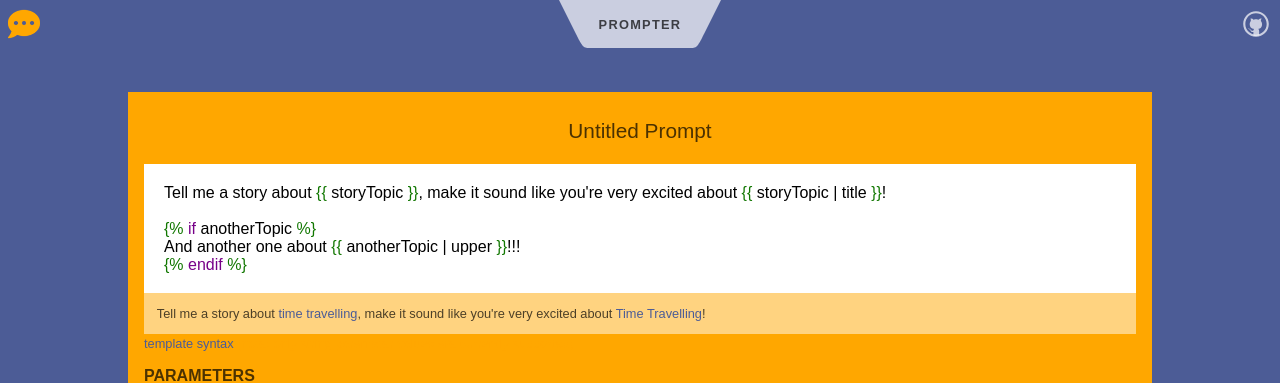
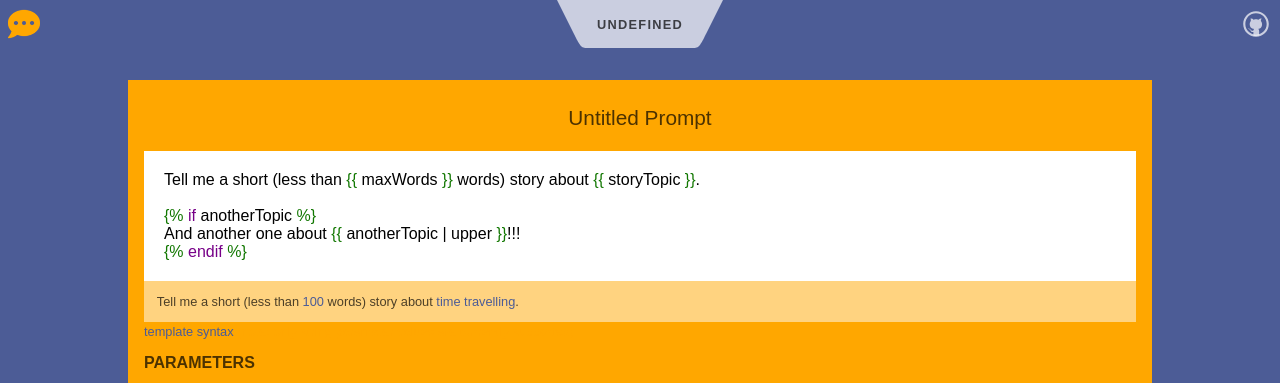
Before and after one commit to conversabile/prompter, a SvelteKit app in the folder prompter_app/: page / in a window 1280 px wide. Shown: the top 383 px of the page. Built offline with nearby package versions, Linux system fonts and the light colour scheme.

Commit message:
Parametrize site name with env variable

```diff
--- a/prompter_app/src/routes/+page.svelte
+++ b/prompter_app/src/routes/+page.svelte
@@ -1,9 +1,10 @@
 <script>
 	import PromptChainEditor from './PromptChainEditor.svelte';
+	import { env } from '$env/dynamic/public';
 </script>
 
 <svelte:head>
-	<title>Conversabile Prompter</title>
+	<title>{env.PUBLIC_SITE_NAME}</title>
 	<meta name="description" content="A Web UI for editing and sharing LLM prompts" />
 </svelte:head>
 
--- a/prompter_app/src/routes/+page.ts
+++ b/prompter_app/src/routes/+page.ts
@@ -1,3 +1,3 @@
 // since there's no dynamic data here, we can prerender
 // it so that it gets served as a static asset in production
-export const prerender = true;
+export const prerender = false;
--- a/prompter_app/src/routes/Header.svelte
+++ b/prompter_app/src/routes/Header.svelte
@@ -2,6 +2,7 @@
 	import { page } from '$app/stores';
 	import logo from '$lib/images/logofa-comment-dots-solid.png';
 	import github from '$lib/images/github.svg';
+	import { env } from '$env/dynamic/public';
 </script>
 
 <header>
@@ -17,7 +18,7 @@
 		</svg>
 		<ul>
 			<li>
-				<a href="/">Prompter</a>
+				<a href="/">{env.PUBLIC_SITE_NAME}</a>
 			</li>
 			<!-- <li aria-current={$page.url.pathname === '/' ? 'page' : undefined}>
 				<a href="/">Home</a>
--- a/prompter_app/src/routes/PromptChainEditor.svelte
+++ b/prompter_app/src/routes/PromptChainEditor.svelte
@@ -1,4 +1,5 @@
 <script lang="ts">
+	import { env } from '$env/dynamic/public';
   import { page } from '$app/stores';
   import { promptSchemaVersion, type PromptChain, type PromptPrediction } from '$lib/prompts';
   import PromptBox from './PromptBox.svelte';
@@ -11,8 +12,8 @@
     title: chainTitle,
     prompts: [{
       version: promptSchemaVersion,
-      prompt_text: "Tell me a story about {{ storyTopic }}, make it sound like you're very excited about {{ storyTopic | title }}!\n\n{% if anotherTopic %}\nAnd another one about {{ anotherTopic | upper }}!!!\n{% endif %}",
-      parameters_dict: {storyTopic: "time travelling"},
+      prompt_text: "Tell me a short (less than {{ maxWords }} words) story about {{ storyTopic }}.\n\n{% if anotherTopic %}\nAnd another one about {{ anotherTopic | upper }}!!!\n{% endif %}",
+      parameters_dict: {storyTopic: "time travelling", maxWords: "100"},
       title:  chainTitle,
       predictions: null
     }]
@@ -186,7 +187,7 @@
         {:else if ! openaiApiKey}
           <div class="predictionWarningMessage">
             <p>An OpenAI key must be provided for predictions</p>
-            <p><small style="font-style: oblique;">Prediction requests are sent directly from your browser. Your key won't be sent to Prompter server</small></p>
+            <p><small style="font-style: oblique;">Prediction requests are sent directly from your browser. Your key won't be sent to {env.PUBLIC_SITE_NAME} server</small></p>
           </div>
         {:else}
           <div class="predictionPlaceholderMessage">Click "Predict" or press Enter to send the prediction request</div>
--- a/prompter_app/src/routes/default/+page.svelte
+++ b/prompter_app/src/routes/default/+page.svelte
@@ -1,11 +1,13 @@
 <script>
+	import { env } from '$env/dynamic/public';
+
 	import Counter from '../Counter.svelte';
 	import welcome from '$lib/images/svelte-welcome.webp';
 	import welcome_fallback from '$lib/images/svelte-welcome.png';
 </script>
 
 <svelte:head>
-	<title>Conversabile Prompter</title>
+	<title>{env.PUBLIC_SITE_NAME}</title>
 	<meta name="description" content="Svelte demo app" />
 </svelte:head>
 
--- a/prompter_app/src/routes/p/[[chainId]]/+page.svelte
+++ b/prompter_app/src/routes/p/[[chainId]]/+page.svelte
@@ -1,11 +1,13 @@
 <script>
+	import { env } from '$env/dynamic/public';
+
 	import PromptChainEditor from '../../PromptChainEditor.svelte';
 	export let data;
 	const title = data.promptChain ? data.promptChain.prompts[0].title : "New Prompt";
 </script>
 
 <svelte:head>
-	<title>Conversabile Prompter - {title}</title>
+	<title>{title} - {env.PUBLIC_SITE_NAME}</title>
 	<meta name="description" content="Svelte demo app" />
 </svelte:head>
 
```
Also changed, not shown: 2 other files (tests, documents, lock files or other folders).
